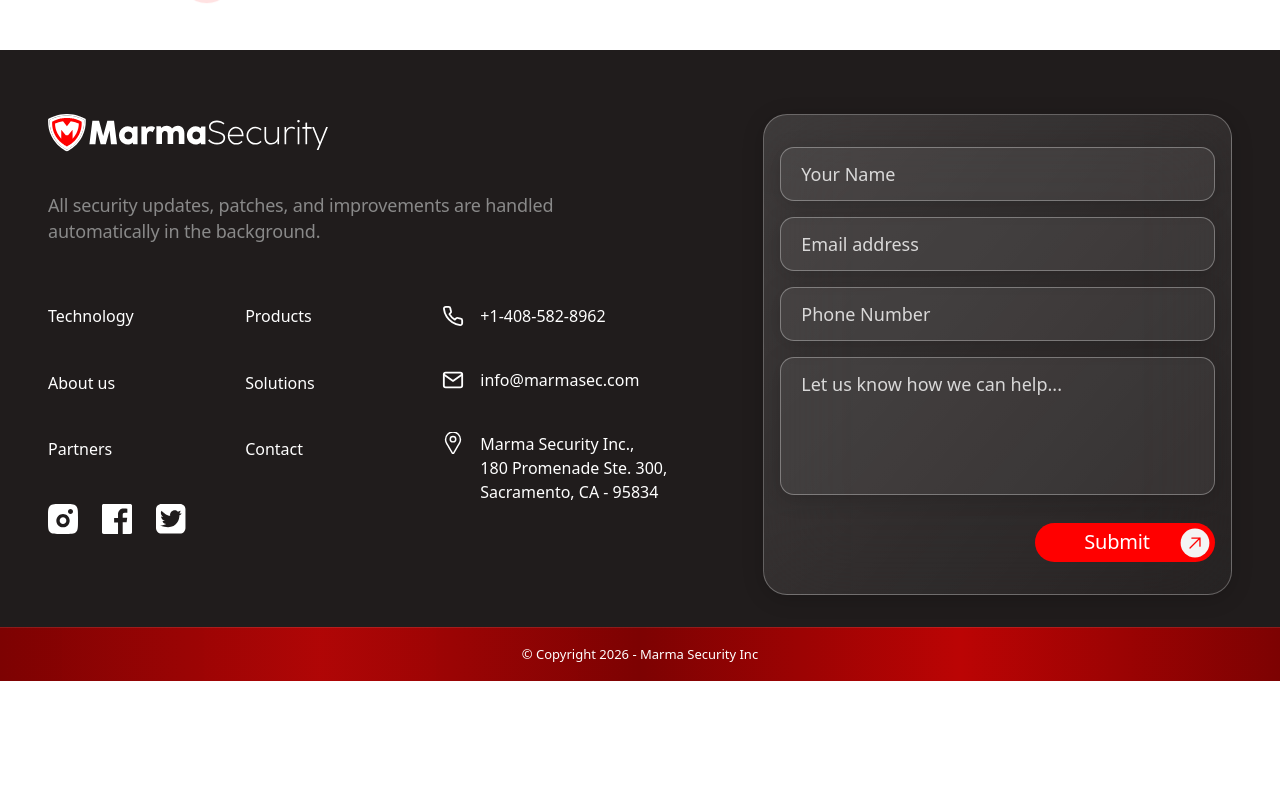
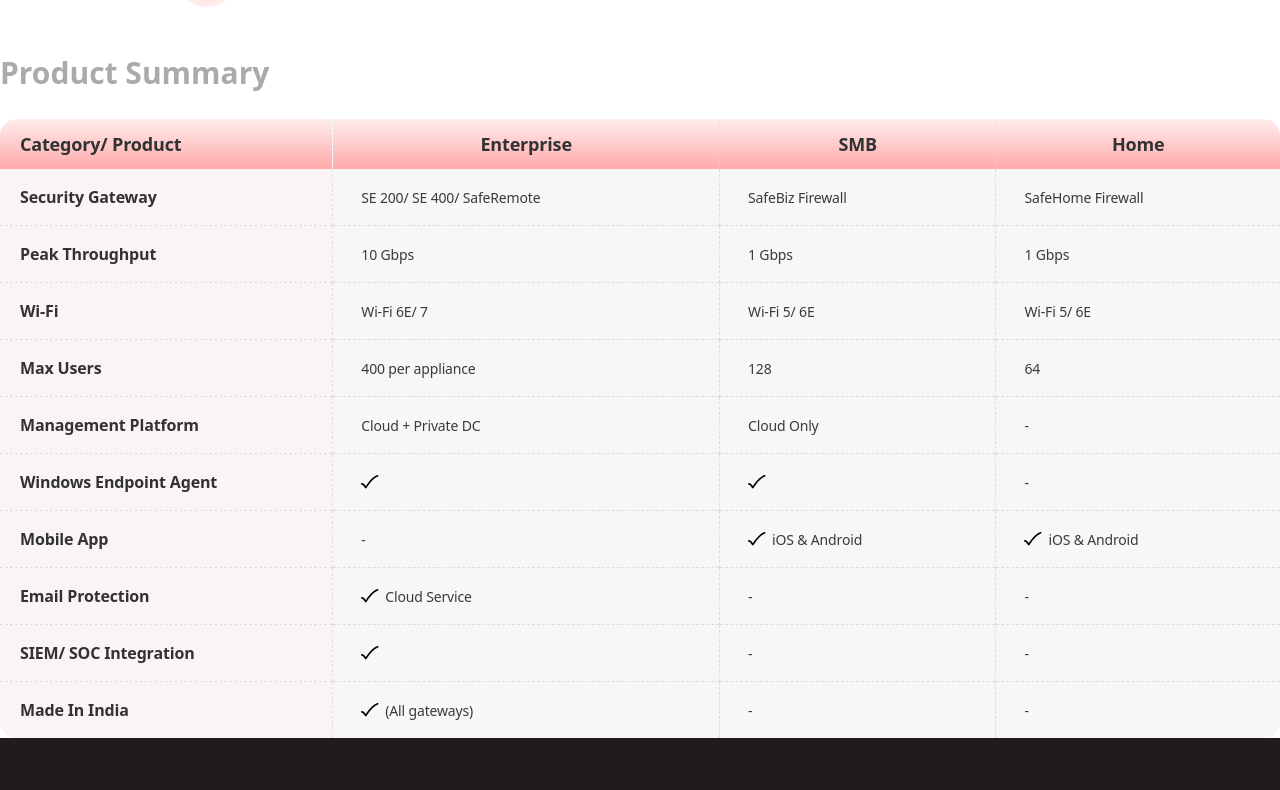
Before and after one commit to vinay-uelement/marma-security, a Next.js app: page /product in a window 1280 px wide. Shown: the part 1550-2340 px from the top of the page. Before the commit the page ends 2231 px from the top, so only its background shows below. Built offline with nearby package versions, Linux system fonts and the light colour scheme.

Commit message:
products summary table added

```diff
--- a/app/product/page.tsx
+++ b/app/product/page.tsx
@@ -10,6 +10,7 @@ import HighlightedText from "@/components/global/HighlightedText";
 import DecorativeLine from "@/components/home/DecorativeLine";
 import Tabs from "@/components/global/Tabs";
 import { ProductCategoriesMapping } from "@/components/product/ProductCategoriesComponent/ProductComponentMapping";
+import ProductSummaryTable from "@/components/product/ProductSummaryTable";
 
 // ── Data ──────────────────────────────────────────────────────────────────────
 const heroProducts = [
@@ -296,10 +297,79 @@ function HeroCarousel() {
   );
 }
 
+const columns = [
+  { key: "enterprise", label: "Enterprise" },
+  { key: "smb", label: "SMB" },
+  { key: "home", label: "Home" },
+];
+
+const rows = [
+  {
+    category: "Security Gateway",
+    values: {
+      enterprise: "SE 200/ SE 400/ SafeRemote",
+      smb: "SafeBiz Firewall",
+      home: "SafeHome Firewall",
+    },
+  },
+  {
+    category: "Peak Throughput",
+    values: { enterprise: "10 Gbps", smb: "1 Gbps", home: "1 Gbps" },
+  },
+  {
+    category: "Wi-Fi",
+    values: {
+      enterprise: "Wi-Fi 6E/ 7",
+      smb: "Wi-Fi 5/ 6E",
+      home: "Wi-Fi 5/ 6E",
+    },
+  },
+  {
+    category: "Max Users",
+    values: { enterprise: "400 per appliance", smb: "128", home: "64" },
+  },
+  {
+    category: "Management Platform",
+    values: { enterprise: "Cloud + Private DC", smb: "Cloud Only", home: "-" },
+  },
+  {
+    category: "Windows Endpoint Agent",
+    values: { enterprise: { check: true }, smb: { check: true }, home: "-" },
+  },
+  {
+    category: "Mobile App",
+    values: {
+      enterprise: "-",
+      smb: { check: true, label: "iOS & Android" },
+      home: { check: true, label: "iOS & Android" },
+    },
+  },
+  {
+    category: "Email Protection",
+    values: {
+      enterprise: { check: true, label: "Cloud Service" },
+      smb: "-",
+      home: "-",
+    },
+  },
+  {
+    category: "SIEM/ SOC Integration",
+    values: { enterprise: { check: true }, smb: "-", home: "-" },
+  },
+  {
+    category: "Made In India",
+    values: {
+      enterprise: { check: true, label: "(All gateways)" },
+      smb: "-",
+      home: "-",
+    },
+  },
+];
+
 // ── Page ──────────────────────────────────────────────────────────────────────
 export default function ProductPage() {
-
-  const [activeProductTab, setActiveProductTab] = useState<keyof typeof ProductCategoriesMapping>('enterprise');
+  const [activeProductTab, setActiveProductTab] =
+    useState<keyof typeof ProductCategoriesMapping>("enterprise");
   const onTabChange = (tabId: string) => {
     setActiveProductTab(tabId as keyof typeof ProductCategoriesMapping);
   };
@@ -364,9 +434,9 @@ export default function ProductPage() {
       {/* Product Showcases */}
       <Tabs
         tabs={[
-          { label: "Enterprise Solutions", id: 'enterprise'},
-          { label: "SMB Solutions", id: 'smb'},
-          { label: "Home Solutions", id: 'home'}
+          { label: "Enterprise Solutions", id: "enterprise" },
+          { label: "SMB Solutions", id: "smb" },
+          { label: "Home Solutions", id: "home" },
         ]}
         activeTabId={activeProductTab}
         onTabChange={onTabChange}
@@ -374,6 +444,12 @@ export default function ProductPage() {
       <div className="fl2-2">
         <ActiveComponent />
       </div>
+
+      <ProductSummaryTable
+        title="Product Summary"
+        columns={columns}
+        rows={rows}
+      />
     </main>
   );
 }
--- /dev/null
+++ b/components/product/ProductSummaryTable.tsx
@@ -0,0 +1,152 @@
+import Image from "next/image";
+
+type CellValue = string | { check: true; label?: string };
+
+export interface ProductSummaryColumn {
+  key: string;
+  label: string;
+}
+
+export interface ProductSummaryRow {
+  category: string;
+  values: Record<string, CellValue>;
+}
+
+interface ProductSummaryTableProps {
+  title?: string;
+  columns: ProductSummaryColumn[];
+  rows: ProductSummaryRow[];
+}
+
+function CheckIcon() {
+  return (
+    <Image
+      src="/images/product/checkmark.svg"
+      alt="checkmark"
+      width={18}
+      height={16}
+      className="shrink-0"
+    />
+  );
+}
+
+function Cell({ value }: { value: CellValue }) {
+  if (typeof value === "string") {
+    return (
+      <span className="font-body text-[13px] sm:text-[14px] text-[#3A3A3A]">
+        {value}
+      </span>
+    );
+  }
+  return (
+    <span className="inline-flex items-center gap-1.5">
+      <CheckIcon />
+      {value.label && (
+        <span className="font-body text-[13px] sm:text-[14px] text-[#3A3A3A]">
+          {value.label}
+        </span>
+      )}
+    </span>
+  );
+}
+
+export default function ProductSummaryTable({
+  title,
+  columns,
+  rows,
+}: ProductSummaryTableProps) {
+  return (
+    <div className="w-full flex flex-col gap-6">
+      {title && (
+        <h2 className="font-title font-semibold text-[22px] sm:text-[26px] lg:text-[30px] text-[#AAAAAA]">
+          {title}
+        </h2>
+      )}
+
+      <div className="w-full overflow-x-auto rounded-2xl">
+        <table className="w-full min-w-[560px] border-collapse">
+          {/* Header */}
+          <thead>
+            <tr>
+              {/* Category column header — sticky */}
+              <th
+                className="fl5-1 font-title! px-5 py-3 sticky left-0 z-20 text-left  rounded-tl-2xl border-r border-dashed border-[#DDDDDD]/50"
+                style={{
+                  background:
+                    "linear-gradient(180deg, #FFECEC 0%, #FFA9A9 100%)",
+                  width: "26%",
+                }}
+              >
+                Category/ Product
+              </th>
+
+              {/* Dynamic column headers */}
+              {columns.map((col, i) => (
+                <th
+                  key={col.key}
+                  className={`fl5-1 px-5 py-3 font-title! text-center  ${
+                    i === columns.length - 1
+                      ? "rounded-tr-2xl"
+                      : "border-r border-dashed border-[#DDDDDD]/50"
+                  }`}
+                  style={{
+                    background:
+                      "linear-gradient(180deg, #FFECEC 0%, #FFA9A9 100%)",
+                  }}
+                >
+                  {col.label}
+                </th>
+              ))}
+            </tr>
+          </thead>
+
+          {/* Body */}
+          <tbody>
+            {rows.map((row, rowIdx) => (
+              <tr
+                key={rowIdx}
+                className={
+                  rowIdx !== rows.length - 1
+                    ? "border-b border-dashed border-[#DDDDDD]"
+                    : ""
+                }
+              >
+                {/* Category cell — sticky */}
+                <td
+                  className={`fl5 sticky left-0 z-10 px-5 py-4 border-r border-dashed border-[#DDDDDD] ${
+                    rowIdx === rows.length - 1 ? "rounded-bl-2xl" : ""
+                  }`}
+                  style={{ background: "#FAF4F4" }}
+                >
+                  {row.category}
+                </td>
+
+                {/* Value cells */}
+                {columns.map((col, colIdx) => (
+                  <td
+                    key={col.key}
+                    className={`fl5-2 px-5 py-4 text-center  ${
+                      colIdx !== columns.length - 1
+                        ? "border-r border-dashed border-[#DDDDDD]"
+                        : ""
+                    } ${
+                      rowIdx === rows.length - 1 &&
+                      colIdx === columns.length - 1
+                        ? "rounded-br-2xl"
+                        : ""
+                    }`}
+                    style={{ background: "#F7F7F7" }}
+                  >
+                    <div className="flex items-center justify-start pl-2">
+                      <Cell value={row.values[col.key] ?? "-"} />
+                    </div>
+                  </td>
+                ))}
+              </tr>
+            ))}
+          </tbody>
+        </table>
+      </div>
+    </div>
+  );
+}
```
Also changed, not shown: public/images/product/checkmark.svg (added).
